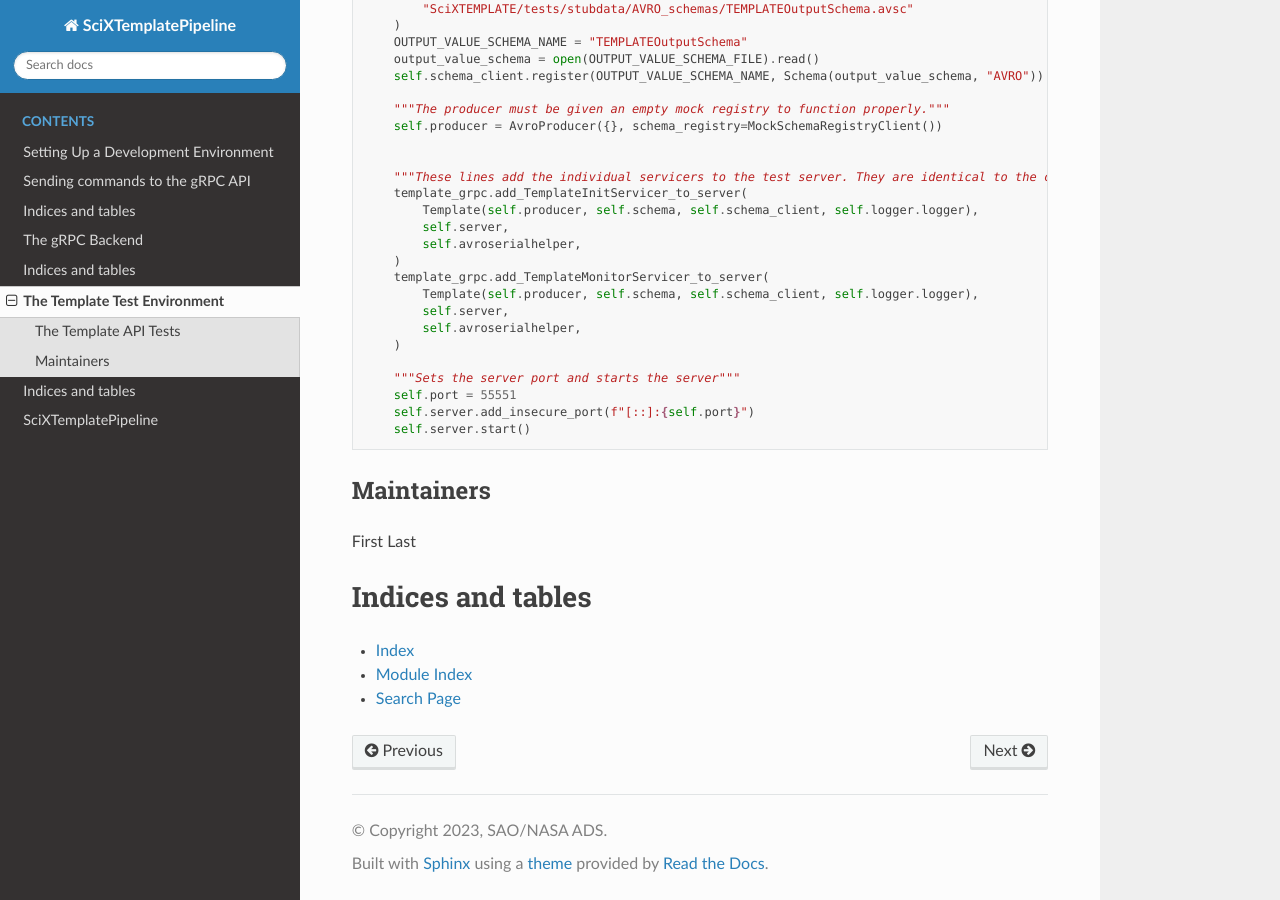
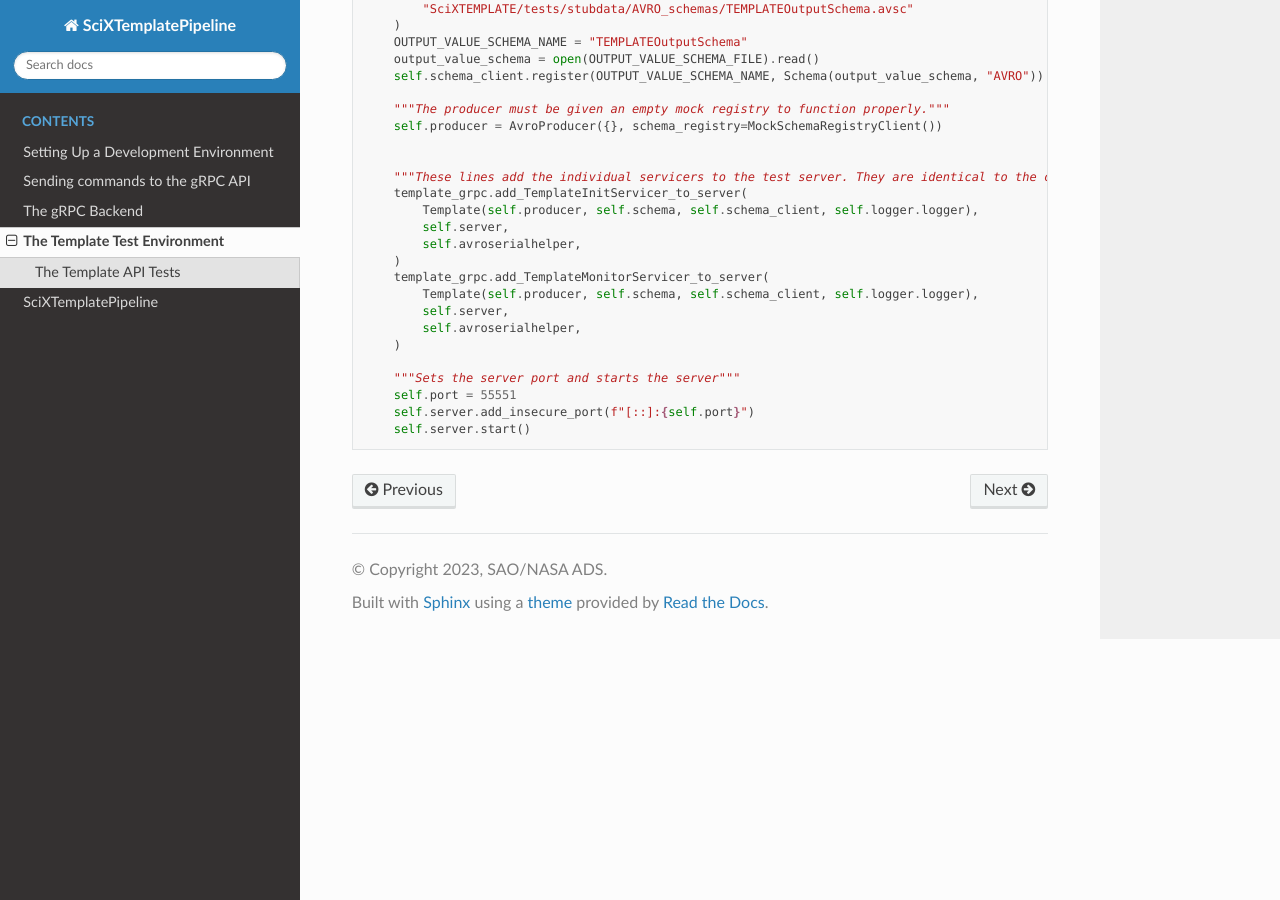
Before and after one commit to adsabs/SciXTemplatePipeline, a Sphinx documentation site: the page built from docs/source/SciXtest.repositories.rst, in a window 1280 px wide and 900 px high, scrolled down 640 px. Built offline with Sphinx 7.4.7 and the Read the Docs theme 2.0.0, drawn with Linux system fonts in a browser that asks for light colours.

Commit message:
Further doc structure cleanup.

```diff
--- a/docs/source/SciXgrpc.repositories.rst
+++ b/docs/source/SciXgrpc.repositories.rst
@@ -21,15 +21,3 @@ The Template gRPC API
 ---------------------------------
 
 Because we are using ``AVRO`` instead of ``protobufs``, we cannot take advantage of the automatic API generation that ``gRPC`` offers. To help defray some of the cost of manually creating the API code, we have included some boilerplate code that initializes an ``INIT`` method, as well as a ``MONITOR`` method.
-
-Maintainers
------------
-
-First Last
-
-Indices and tables
-==================
-
-* :ref:`genindex`
-* :ref:`modindex`
-* :ref:`search`
--- a/docs/source/SciXreadme.rst
+++ b/docs/source/SciXreadme.rst
@@ -117,10 +117,3 @@ Maintainers
 -----------
 
 First Last
-
-Indices and tables
-==================
-
-* :ref:`genindex`
-* :ref:`modindex`
-* :ref:`search`
--- a/docs/source/SciXtest.repositories.rst
+++ b/docs/source/SciXtest.repositories.rst
@@ -73,16 +64,3 @@ Running ``gRPC`` tests currently requires implementing a fake gRPC server. To sa
         self.port = 55551
         self.server.add_insecure_port(f"[::]:{self.port}")
         self.server.start()
-
-
-Maintainers
------------
-
-First Last
-
-Indices and tables
-==================
-
-* :ref:`genindex`
-* :ref:`modindex`
-* :ref:`search`
```
Also changed, not shown: other parts of docs/source/SciXtest.repositories.rst (+0 -9 lines), docs/source/index.rst (+12 -2 lines).
